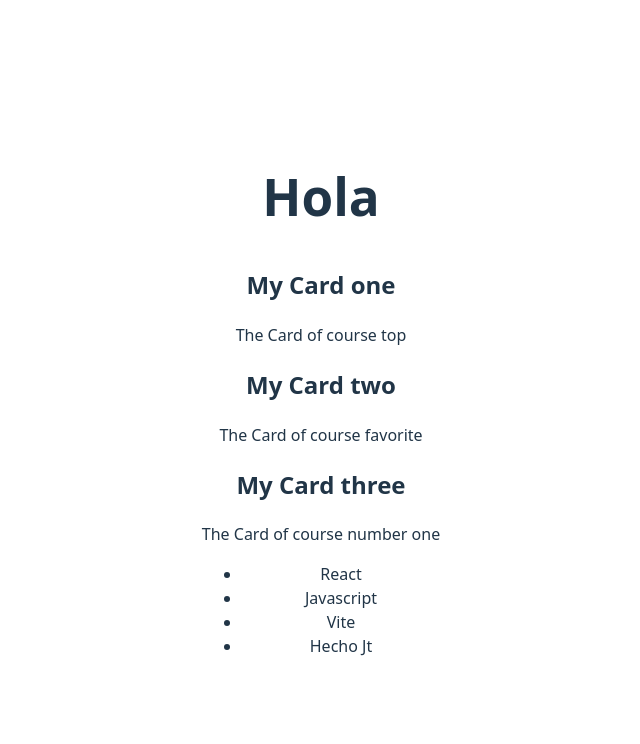
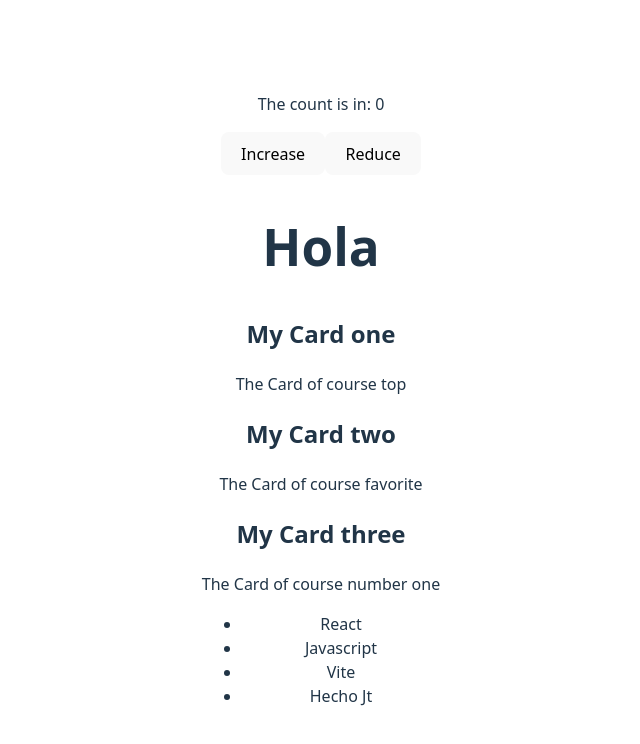
Before and after one commit to Jtlisg/myAppFirstReact, a React (Vite) app: page / in a window 1280 px wide. Shown: the top 744 px of the page, without its empty margins (319-959 px from the left). Built offline with nearby package versions, Linux system fonts and the light colour scheme.

Commit message:
Create component counter and practice usestate react

```diff
--- /dev/null
+++ b/components/Counter.jsx
@@ -0,0 +1,14 @@
+import {useState} from "react";
+const Counter = () => {
+    const [count,setCount] = useState(0);
+
+    return (
+        <div>
+            <p>The count is in: {count}</p>
+            <button onClick={() => setCount(count + 1)}>Increase</button>
+            <button onClick={() => setCount(count - 1)}>Reduce</button>
+        </div>
+    )
+}
+
+export default Counter;
--- a/src/App.jsx
+++ b/src/App.jsx
@@ -1,5 +1,6 @@
-import Card from '../components/Card'
-import './App.css'
+import Counter from '../components/Counter';
+import Card from '../components/Card';
+import './App.css';
 
 function App() {
     const items = ['React','Javascript','Vite','Hecho Jt'];
@@ -7,6 +8,8 @@
 
   return (
     <section>
+      <Counter/>
+
       <h1>Hola</h1>
       <Card title="My Card one" description="The Card of course top"/>
       <Card title="My Card two" description="The Card of course favorite"/>
```
